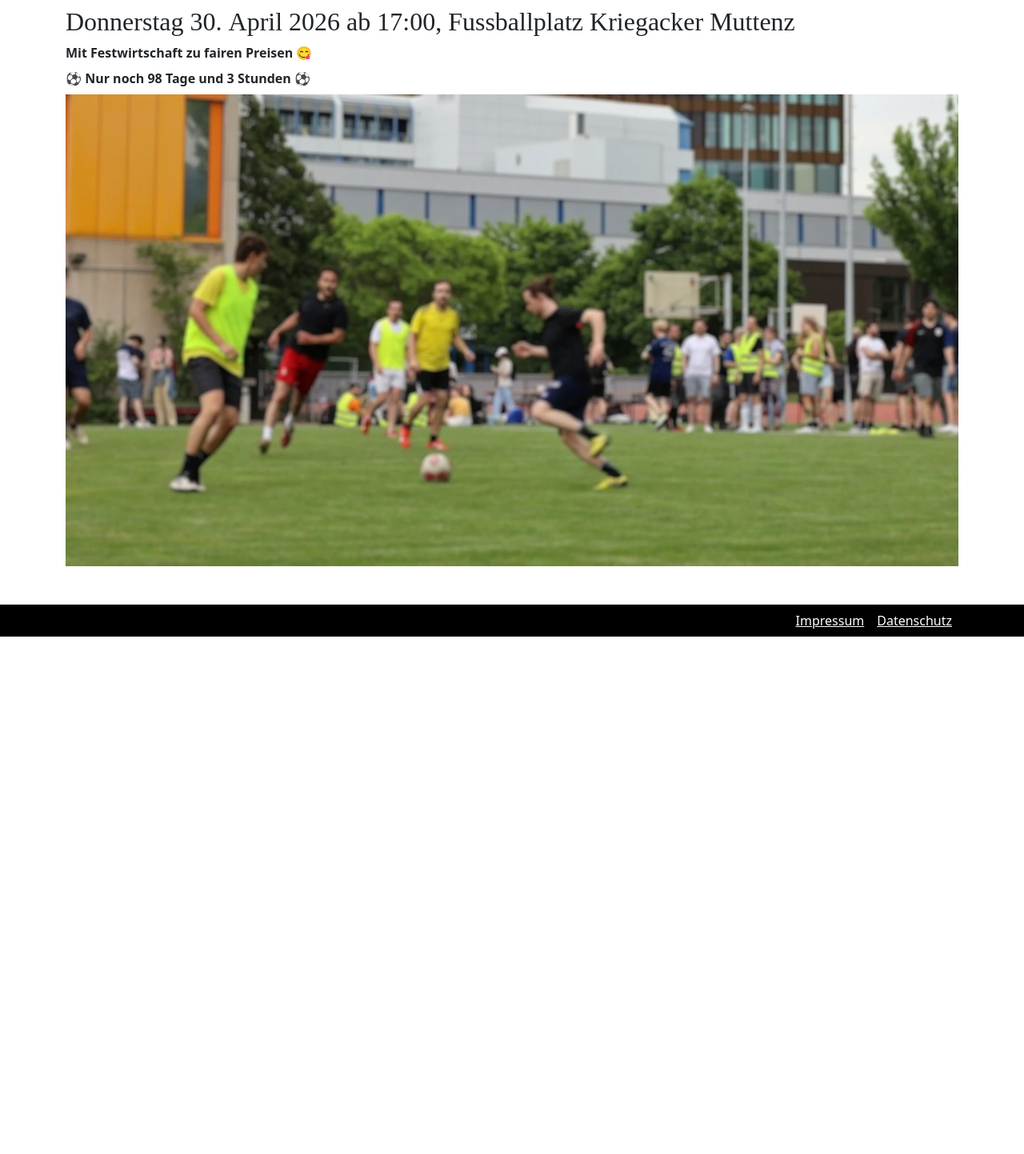
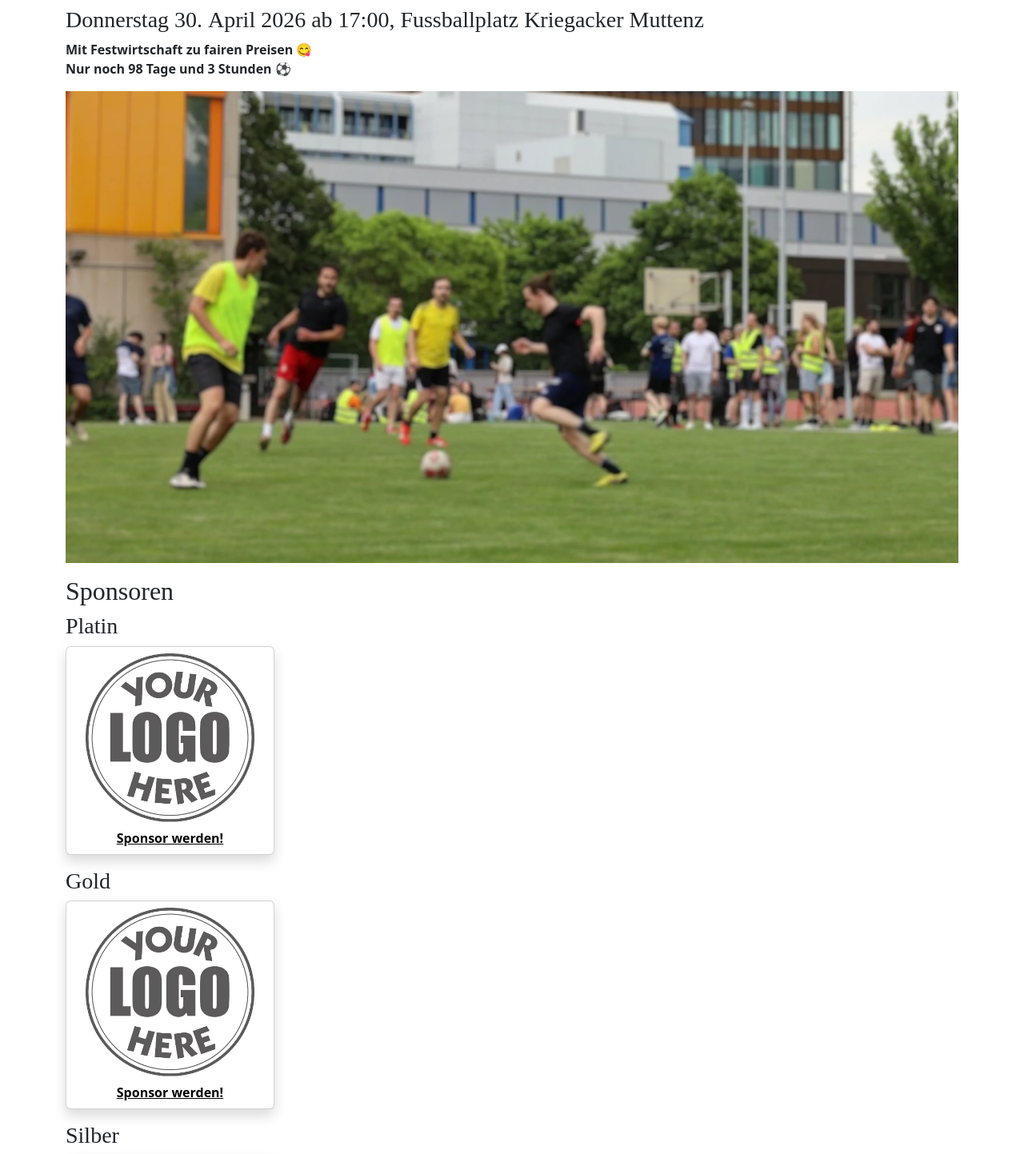
Before and after one commit to daka-fhnw/gruempi-2026, a React (Vite) app: page / in a window 1280 px wide. Shown: the part 200-1643 px from the top of the page at 80% size. Before the commit the page ends 996 px from the top, so only its background shows below. Built offline with nearby package versions, Linux system fonts and the light colour scheme; a web font is replaced by a local one.

Commit message:
sponsor list prepared

```diff
--- a/src/bootstrap_custom.scss
+++ b/src/bootstrap_custom.scss
@@ -7,3 +7,5 @@ $link-hover-color: $app-black-hover-color;
 .btn-primary:hover {
   background-color: $app-black-hover-color !important;
 }
+
+$enable-negative-margins: true;
--- a/src/comps/Header.scss
+++ b/src/comps/Header.scss
@@ -4,6 +4,7 @@ header {
   left: 0;
   right: 0;
   box-shadow: 0 5px 15px rgba(57, 63, 72, 0.3);
+  z-index: 9000;
 
   .logo {
     height: 8rem;
--- a/src/comps/Menu.scss
+++ b/src/comps/Menu.scss
@@ -4,6 +4,6 @@ nav.app-menu {
   left: 0;
   right: 0;
   bottom: 0;
-  z-index: 9999;
+  z-index: 9001;
   overflow-y: auto;
 }
--- /dev/null
+++ b/src/comps/Sponsoren.tsx
@@ -0,0 +1,63 @@
+import type { PropsWithChildren } from "react";
+import Card from "react-bootstrap/Card";
+import placeholder from "../assets/sponsoren/placeholder.webp";
+
+const label = "Sponsor werden!";
+const url = "mailto:info@grümpi.ch";
+
+export default function Sponsoren() {
+  return (
+    <div className="mb-n3">
+      <Group label="Platin">
+        <Sponsor imgPath={placeholder} label={label} url={url} />
+      </Group>
+      <Group label="Gold">
+        <Sponsor imgPath={placeholder} label={label} url={url} />
+      </Group>
+      <Group label="Silber">
+        <Sponsor imgPath={placeholder} label={label} url={url} />
+      </Group>
+      <Group label="Bronze">
+        <Sponsor imgPath={placeholder} label={label} url={url} />
+      </Group>
+    </div>
+  );
+}
+
+interface GroupProps {
+  label: string;
+}
+
+function Group({ label, children }: PropsWithChildren<GroupProps>) {
+  return (
+    <div className="mb-3">
+      <h3>{label}</h3>
+      <div className="row g-1 g-sm-4">{children}</div>
+    </div>
+  );
+}
+
+interface SponsorProps {
+  imgPath: string;
+  label: string;
+  url?: string;
+}
+
+function Sponsor({ imgPath, label, url }: SponsorProps) {
+  return (
+    <div className="col-6 col-md-4 col-lg-3">
+      <Card className="shadow">
+        <a href={url} title={label}>
+          <Card.Img
+            className="pt-2 px-1 px-sm-4 px-md-2 px-xl-4 px-xxl-5"
+            variant="top"
+            src={imgPath}
+          />
+        </a>
+        <Card.Body className="p-2 text-center fw-bold">
+          {url ? <a href={url}>{label}</a> : label}
+        </Card.Body>
+      </Card>
+    </div>
+  );
+}
--- a/src/pages/Start.tsx
+++ b/src/pages/Start.tsx
@@ -1,5 +1,6 @@
 import useScrollToTop from "../hooks/useScrollToTop";
 import Countdown from "../comps/Countdown";
+import Sponsoren from "../comps/Sponsoren";
 import start from "../assets/start.webp";
 
 export default function Start() {
@@ -7,17 +8,20 @@ export default function Start() {
   return (
     <div>
       <h1>Fachhochschule Grümpelturnier</h1>
-      <h2>
+      <h3>
         Donnerstag 30.&nbsp;April&nbsp;2026 ab&nbsp;17:00, Fussballplatz
         Kriegacker Muttenz
-      </h2>
-      <div className="fw-bold mb-2">
+      </h3>
+      <div className="fw-bold">
         Mit Festwirtschaft zu fairen Preisen 😋
+        <br />
+        <Countdown /> ⚽
       </div>
-      <div className="fw-bold mb-2">
-        ⚽ <Countdown /> ⚽
+      <div className="my-3">
+        <img src={start} className="img-fluid" />
       </div>
-      <img src={start} className="img-fluid" />
+      <h2>Sponsoren</h2>
+      <Sponsoren />
     </div>
   );
 }
```
Also changed, not shown: src/assets/sponsoren/placeholder.webp (added).
